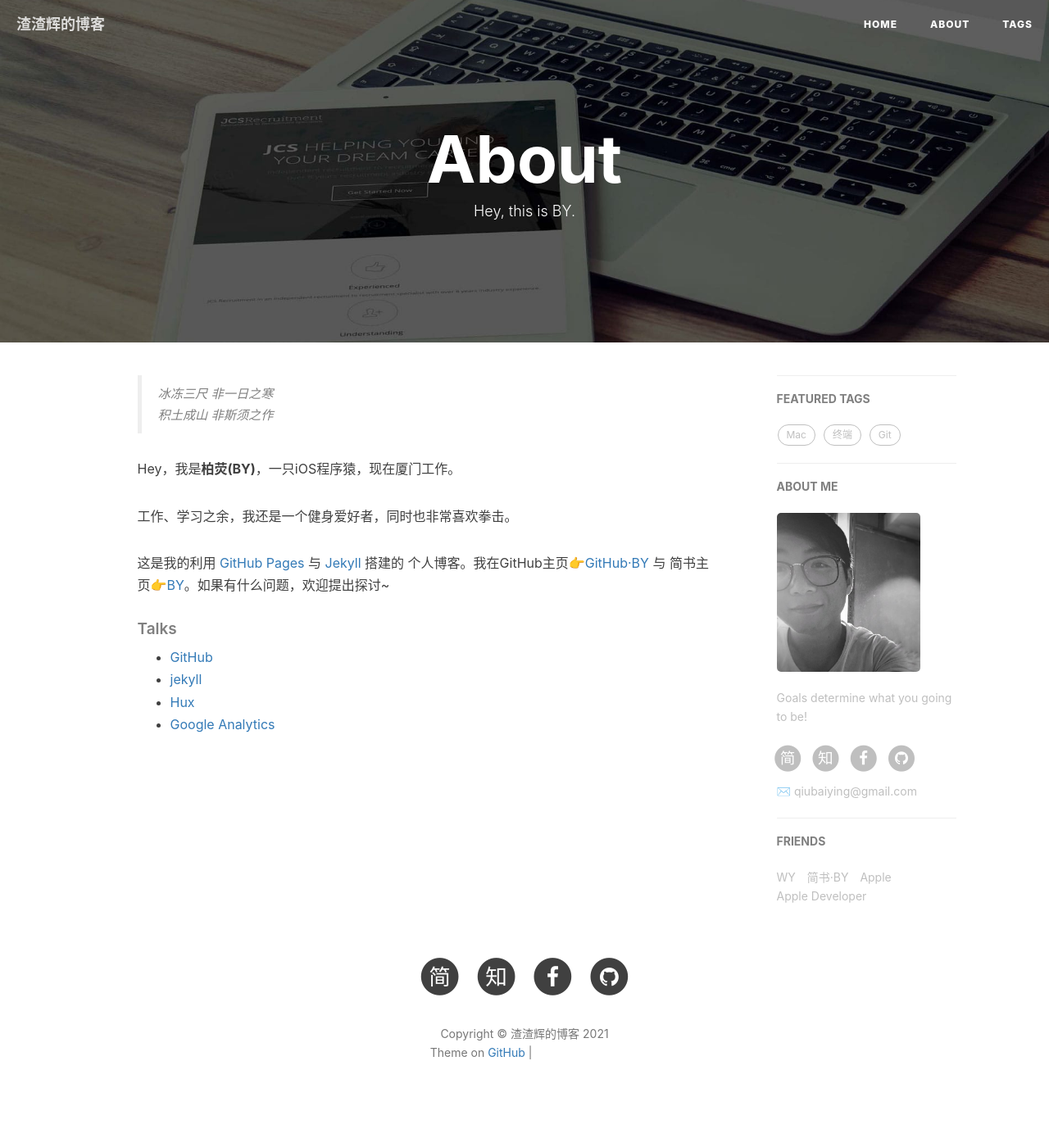
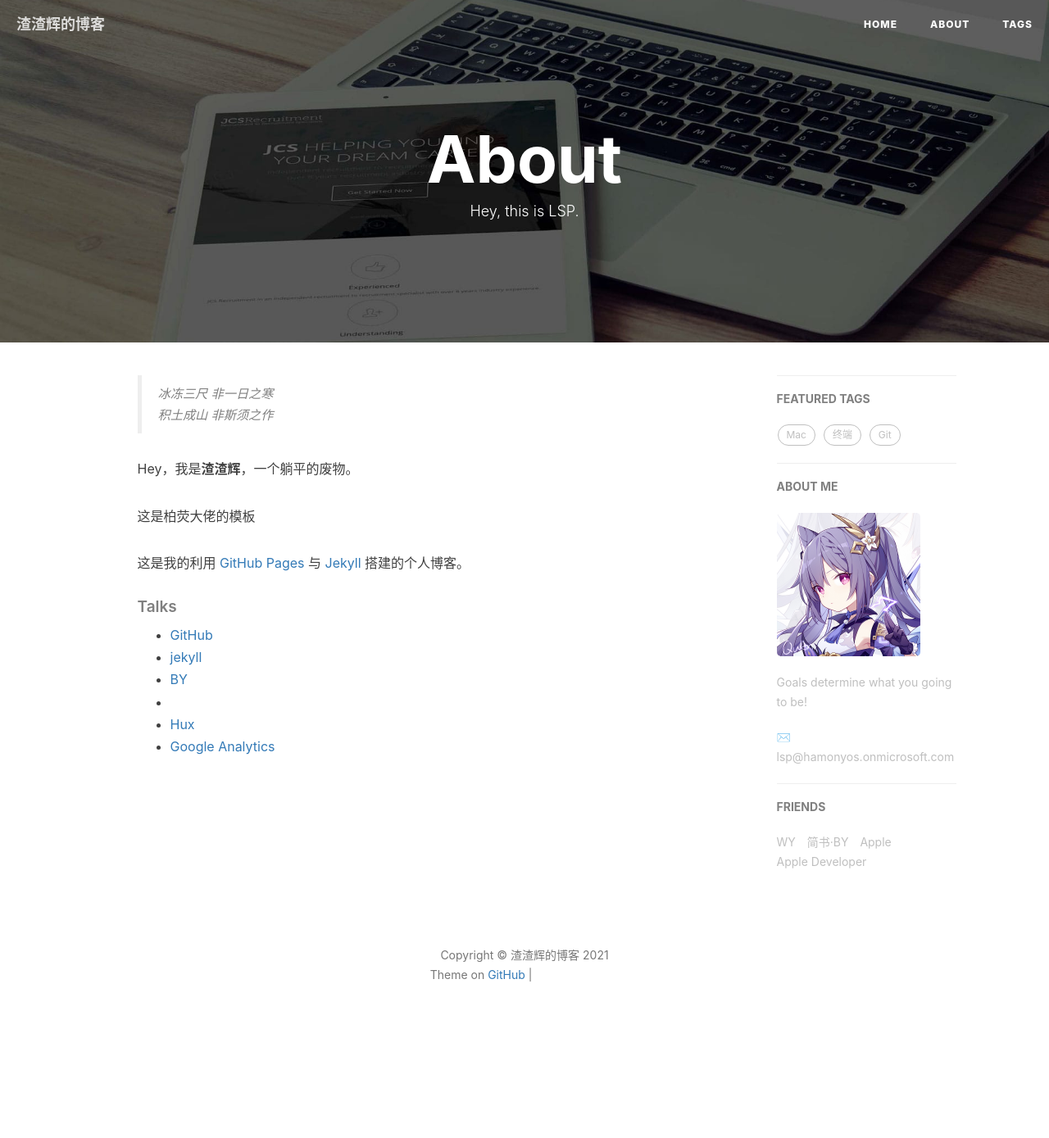
Before and after one commit to Tale-REB/dreamingcats.github.io, a Jekyll site: the page built from about.html, in a window 1280 px wide. Shown: the whole page at 82% size. Built offline with Jekyll 4.4.1, drawn with Linux system fonts in a browser that asks for light colours; nearby versions of some CDN libraries; comment, search, counter and statistics services are not loaded; after the commit the page ends 1294 px from its top, so only the background shows below that; grey boxes are pictures that could not be loaded.

Commit message:
2021-11-2

```diff
--- a/404.html
+++ b/404.html
@@ -1,6 +1,6 @@
 ---
 layout: default
-description: "你来到了没有知识的荒原 🙊"
+description: "你来到了没有知识的荒原，或者这个憨批博主又配置错了"
 header-img: "img/404-bg.jpg"
 permalink: /404.html
 ---
--- a/_config.yml
+++ b/_config.yml
@@ -2,8 +2,8 @@
 title: 渣渣辉的博客
 SEOTitle: 渣渣辉的博客 | LSP Blog
 header-img: img/post-bg-desk.jpg
-email: qiubaiying@gmail.com
-description: "Every failure is leading towards success."
+email: lsp@hamonyos.onmicrosoft.com
+description: "来点涩图！"
 keyword: "Blog"
 url: "http://dreamingcats.github.io"          # your host, for absolute URL
 baseurl: ""      # for example, '/blog' if your blog hosted on 'host/blog'
@@ -19,10 +19,10 @@ sidebar-avatar: /img/about-BY-gentle.jpg      # use absolute URL, seeing it's us
 # SNS settings
 RSS: false
 # weibo_username:     qiubaiying
-zhihu_username:     qiubaiying
-github_username:    qiubaiying
-facebook_username:  baiying.qiu.7
-jianshu_username:   e71990ada2fd
+#zhihu_username:     qiubaiying
+#github_username:    qiubaiying
+#facebook_username:  baiying.qiu.7
+#jianshu_username:   e71990ada2fd
 #twitter_username:   qiubaiying
 
 
@@ -63,7 +63,7 @@ kramdown:
 
 # Gitalk
 gitalk:
-  enable: true    #是否开启Gitalk评论
+  enable: false    #是否开启Gitalk评论
   clientID: f2c84e7629bb1446c1a4                            #生成的clientID
   clientSecret: ca6d6139d1e1b8c43f8b2e19492ddcac8b322d0d    #生成的clientSecret
   repo: qiubaiying.github.io    #仓库名称
@@ -76,6 +76,7 @@ gitalk:
 
 # Analytics settings
 # Baidu Analytics
+#已更换为DreamCat
 ba_track_id: e28a6849b844aa205912322400db275d
 
 # Google Analytics
--- a/about.html
+++ b/about.html
@@ -1,7 +1,7 @@
 ---
 layout: page
 title: "About"
-description: "Hey, this is BY."
+description: "Hey, this is LSP."
 header-img: "img/post-bg-rwd.jpg"
 ---
 
@@ -18,11 +18,10 @@ header-img: "img/post-bg-rwd.jpg"
     <blockquote><p>冰冻三尺 非一日之寒<br>
     积土成山 非斯须之作</p></blockquote>
 
-    <p>Hey，我是<strong>柏荧(BY)</strong>，一只iOS程序猿，现在厦门工作。</p>
+    <p>Hey，我是<strong>渣渣辉</strong>，一个躺平的废物。</p>
 
-    <p>工作、学习之余，我还是一个健身爱好者，同时也非常喜欢拳击。</p>
-
-    <p>这是我的利用 <a href="https://pages.github.com/">GitHub Pages</a> 与 <a href="http://jekyll.com.cn/">Jekyll</a> 搭建的 个人博客。我在GitHub主页<a href="https://github.com/qiubaiying">👉GitHub·BY</a> 与 简书主页<a href="https://http://www.jianshu.com/u/e71990ada2fd">👉BY</a>。如果有什么问题，欢迎提出探讨~</p>
+    <p>这是柏荧大佬的模板</p>
+    <p>这是我的利用 <a href="https://pages.github.com/">GitHub Pages</a> 与 <a href="http://jekyll.com.cn/">Jekyll</a> 搭建的个人博客。
 
     <p></p>
 
--- a/offline.html
+++ b/offline.html
@@ -1,6 +1,6 @@
 ---
 layout: default
-description: "网络似乎出现了问题 😥"
+description: "网络似乎出现了问题，或者这个憨批博主又配置错了"
 header-img: "img/404-bg.jpg"
 permalink: /offline.html
 ---
```
Also changed, not shown: other parts of about.html (+1 -0 lines), _posts/2021-11-02-送E5子账号.md (renamed from _posts/2021-11-02-送15个E5子账号.md, +1 -1 lines), img/about-BY-gentle.jpg, img/avatar-by.jpeg (added), img/avatar-by.jpg (deleted), pwa/manifest.json.
